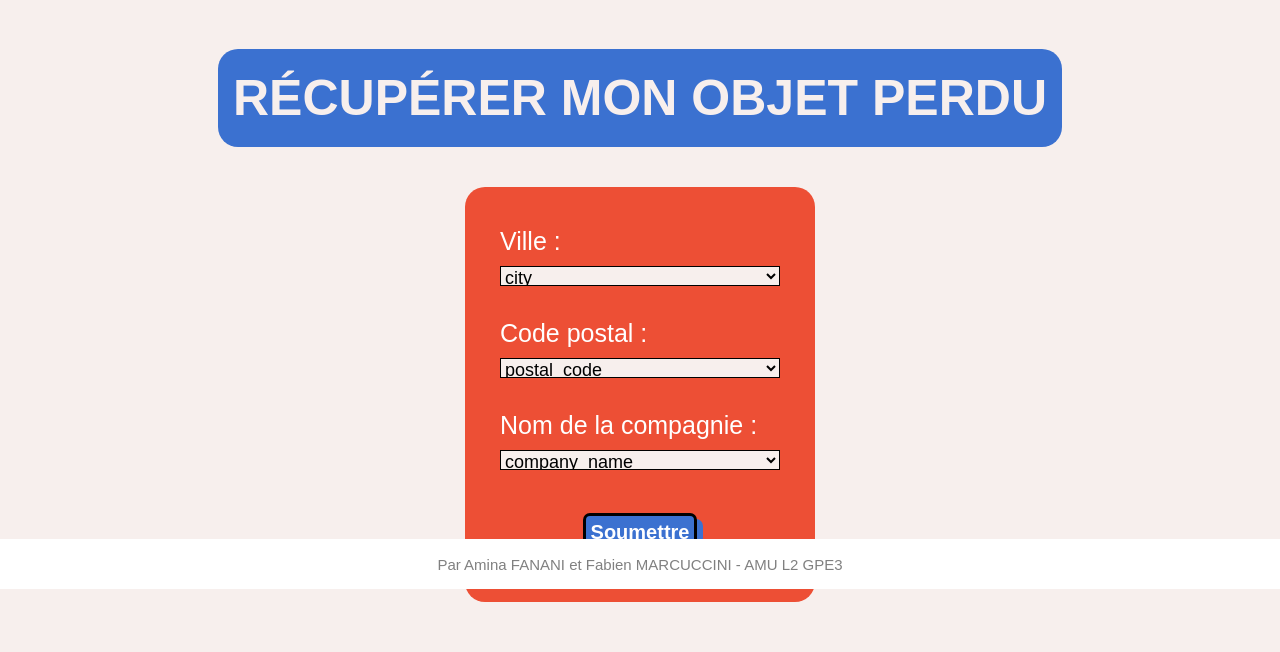
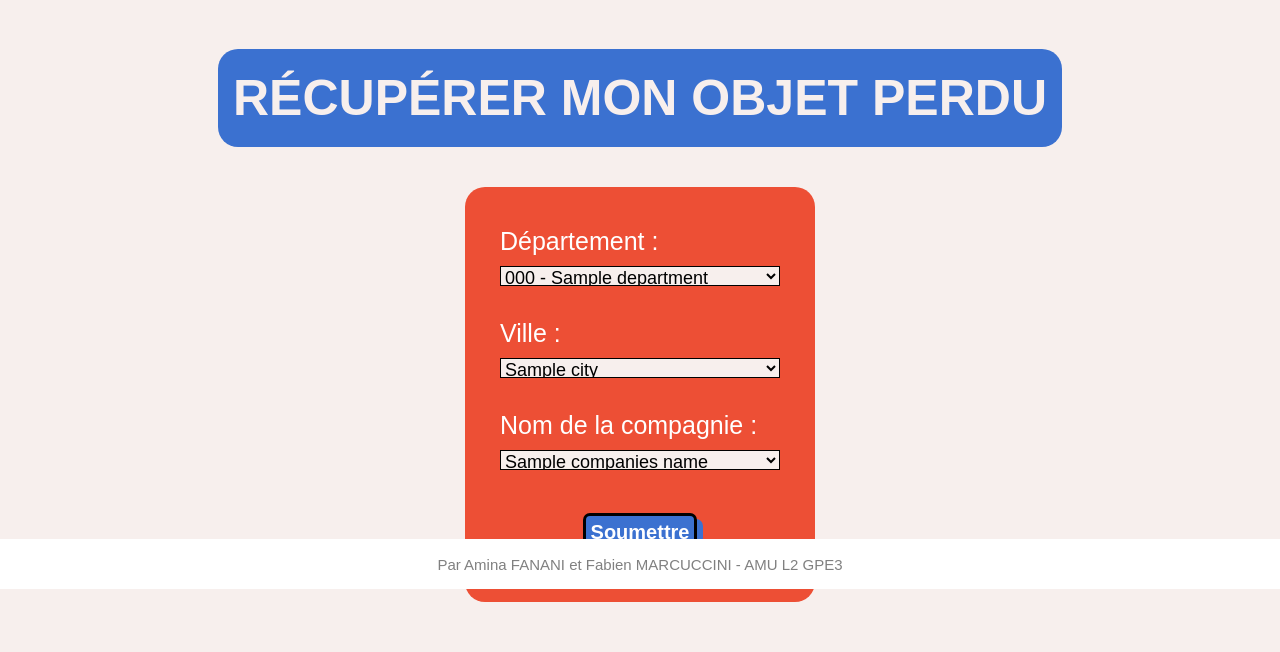
Before and after one commit to fabien-mrccc/univ-s4-web-project-transport_objet_perdu, a Flask app: template templates/recuperer_objet_perdu.html in a window 1280 px wide. Shown: the part 211-863 px from the top of the page. Run offline with Flask 3, Linux system fonts and the light colour scheme; the template is opened without the code that fills it: most values are stand-ins (such as "Sample title", 1, 10 or a date in 2020).

Commit message:
change departement <select> order in the form

```diff
--- a/templates/ma_compagnie_de_transport.html
+++ b/templates/ma_compagnie_de_transport.html
@@ -24,10 +24,10 @@
                     <div class="blue-container sub-form">
                         <div>
                             <h3>Localisation :</h3>
+                            <label for="departement">Département :</label><br>
+                            <input type="text" id="departement" name="department" value="{{department}}" readonly><br><br>
                             <label for="city">Ville :</label><br>
                             <input type="text" id="city" name="city" value="{{city}}" readonly><br><br>
-                            <label for="postal_code">Code postal :</label><br>
-                            <input type="number" id="postal_code" name="postal_code" min="0" value="{{postal_code}}" readonly><br><br>
                         </div>
                     </div>
                     <div class="red-container sub-form">
--- a/templates/recuperer_objet_perdu.html
+++ b/templates/recuperer_objet_perdu.html
@@ -6,25 +6,29 @@
         </div>
         <div class="basic-form">
             <form action="/recuperer-objet-perdu" method="post">
-                <label for="cities">Ville :</label><br>
-                <select name="cities" id="cities" required>
-                {% for city in cities %}
-                    <option value=city>city</option>
+                <label for="departements">Département :</label><br>
+                <select name="departements" id="departements" required>
+                {% for department in departments %}
+                    <option value="{{ department }}">{{ department['code']}} - {{department['nom'] }}</option>
                 {% endfor %}
                 </select><br><br>
 
-                <label for="postal_codes">Code postal :</label><br>
-                <select name="postal_codes" id="postal_codes" required>
-                {% for postal_code in postal_codes %}
-                    <option value=postal_code>postal_code</option>
-                {% endfor %}
+                <label for="cities">Ville :</label><br>
+                <select name="cities" id="cities" required>
+                {% if cities %}
+                    {% for city in cities %}
+                        <option value="{{ city }}">{{ city }}</option>
+                    {% endfor %}
+                {% endif %}
                 </select><br><br>
 
                 <label for="companies_names">Nom de la compagnie :</label><br>
                 <select name="companies_names" id="companies_names" required>
-                {% for company_name in companies_names %}
-                    <option value=company_name>company_name</option>
-                {% endfor %}
+                {% if companies_names %}
+                    {% for company_name in companies_names %}
+                        <option value="{{ company_name }}">{{ company_name }}</option>
+                    {% endfor %}
+                {% endif %}
                 </select><br><br>
 
                 <div class="button-container">
```
Also changed, not shown: templates/inscription_compagnie_transport.html (+7 -2 lines).
